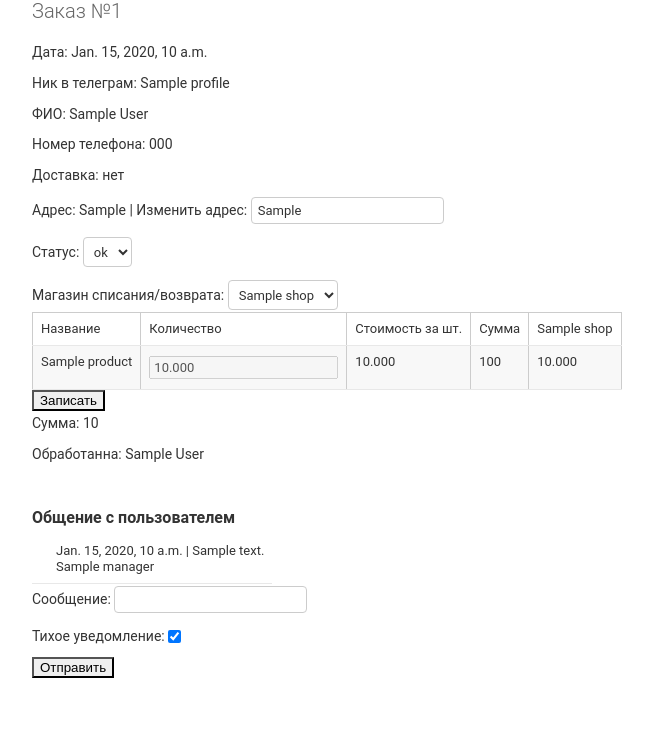
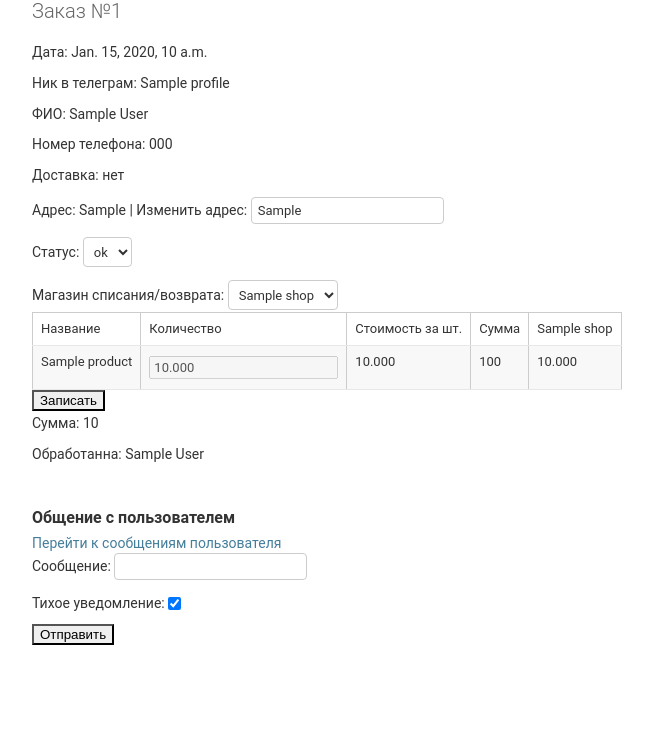
Before and after one commit to Valuenan/django_telegram_bot, a Django app: template templates/users/orders_detail.html in a window 1280 px wide. Shown: the part 192-926 px from the top of the page, without its empty margins (8-661 px from the left). After the commit the page ends 837 px from the top, so only its background shows below. Run offline with Django 3.2, Linux system fonts and the light colour scheme; the template is opened without the code that fills it: most values are stand-ins (such as "Sample title", 1, 10 or a date in 2020); parts of the project's set-up code (start-up, migrations or seed data) failed here and were passed over.

Commit message:
fixed user messages display

```diff
--- a/shop/views.py
+++ b/shop/views.py
@@ -270,7 +270,6 @@ class OrderDetail(LoginRequiredMixin, DetailView):
             context['order_statuses'] = OrderStatus.objects.exclude(id='4')
         context['order_sum'] = context['order'].order_price + context['order'].delivery_price
         context['shops'] = Shop.objects.all().order_by('-id')
-        context['user_messages'] = UserMessage.objects.filter(user=self.model[0].profile)
         return context
 
     def post(self, request, pk):
--- a/templates/users/orders_detail.html
+++ b/templates/users/orders_detail.html
@@ -89,17 +89,7 @@
         </p>
     <br>
     <h2>Общение с пользователем</h2>
-    {% for user_message in user_messages %}
-        <table>
-            <tr>
-            {% if user_message.manager %}
-                <td></td><td>{{ user_message.date }} | {{ user_message.message }} <br> {{ user_message.manager }}</td>
-            {% else %}
-                <td>{{ user_message.date }} | {{ user_message.message }} <br> {{ user_message.user }}</td><td></td>
-            {% endif %}
-            </tr>
-        </table>
-    {% endfor %}
+    <a href="{% url 'user_messages_detail' order.profile.chat_id %}">Перейти к сообщениям пользователя</a>
     <form class="form" action="{% url 'send_message' %}" method="post">
        {% csrf_token %}
         <input hidden type="text" name="chat_id" value="{{ order.profile.chat_id }}">
```
